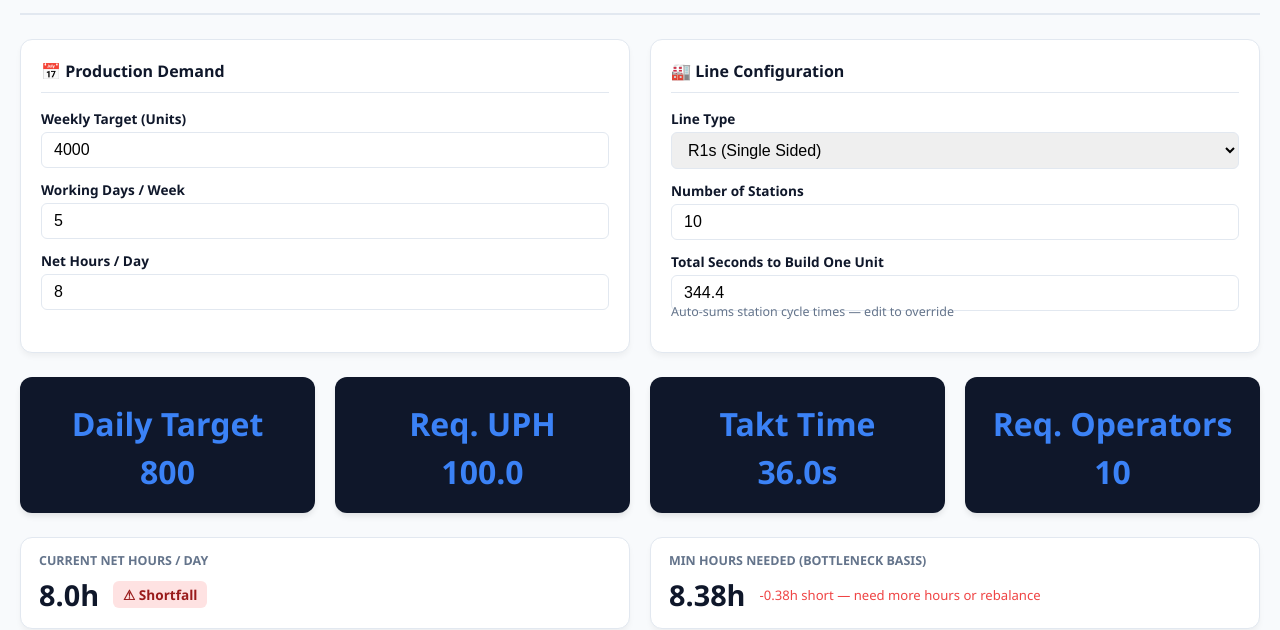
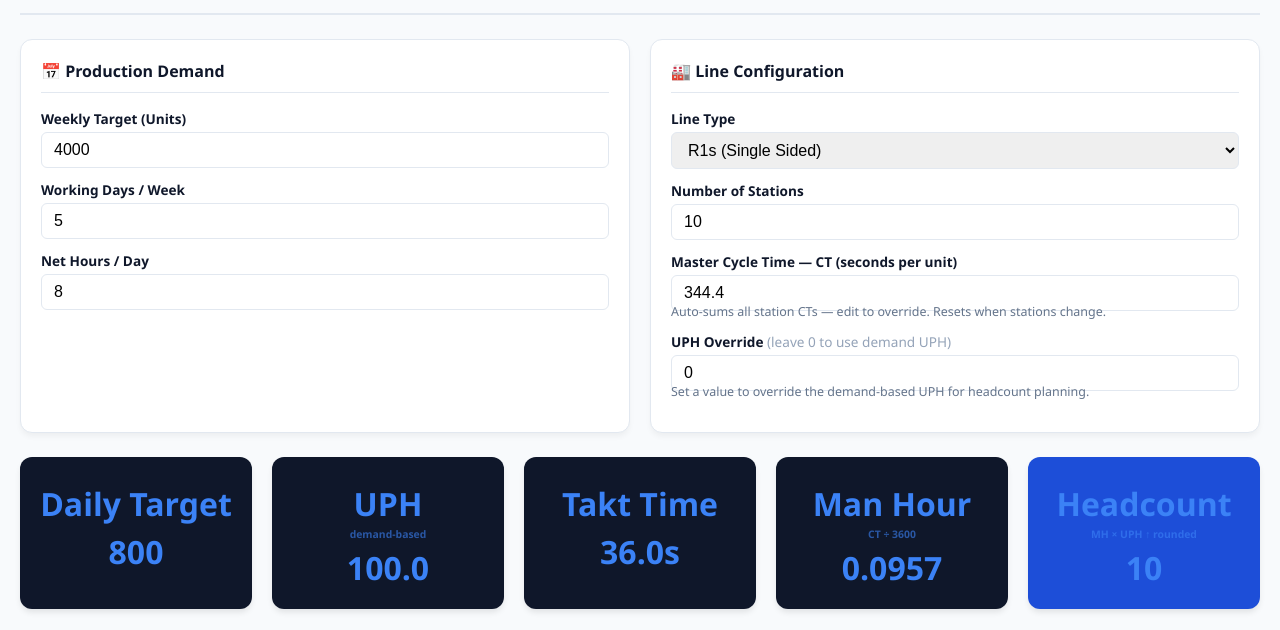
Before and after one commit to Maneeshreddy0208/maneesh, a plain HTML site: page Forcast.html in a window 1280 px wide. Shown: the part 307-937 px from the top of the page. Drawn offline with nearby package versions, Linux system fonts and the light colour scheme.

Commit message:
Update Forcast.html

```diff
--- a/Forcast.html
+++ b/Forcast.html
@@ -139,9 +139,14 @@ if (!window.location.search.includes('token=securelink123')) {
                 <input type="number" id="seats" value="10" min="1" max="50" oninput="calculate()">
             </div>
             <div class="input-group">
-                <label>Total Seconds to Build One Unit</label>
+                <label>Master Cycle Time — CT (seconds per unit)</label>
                 <input type="number" id="totalBuildTime" value="400" oninput="onBuildTimeInput()">
-                <p class="hint-text">Auto-sums station cycle times — edit to override</p>
+                <p class="hint-text">Auto-sums all station CTs — edit to override. Resets when stations change.</p>
+            </div>
+            <div class="input-group">
+                <label>UPH Override <span style="font-weight:400;color:#94a3b8">(leave 0 to use demand UPH)</span></label>
+                <input type="number" id="uphOverride" value="0" min="0" step="0.1" oninput="calculate()">
+                <p class="hint-text">Set a value to override the demand-based UPH for headcount planning.</p>
             </div>
         </div>
     </div>
@@ -153,7 +158,7 @@ if (!window.location.search.includes('token=securelink123')) {
             <span id="val-daily">0</span>
         </div>
         <div class="stat-box">
-            <span class="stat-label">Req. UPH</span>
+            <span class="stat-label">UPH <span id="uph-source-label" style="font-size:0.65rem;opacity:.6;display:block;margin-top:2px">demand-based</span></span>
             <span id="val-uph">0</span>
         </div>
         <div class="stat-box">
@@ -161,9 +166,23 @@ if (!window.location.search.includes('token=securelink123')) {
             <span id="val-takt">0s</span>
         </div>
         <div class="stat-box">
-            <span class="stat-label">Req. Operators</span>
+            <span class="stat-label">Man Hour <span style="font-size:0.65rem;opacity:.6;display:block;margin-top:2px">CT ÷ 3600</span></span>
+            <span id="val-manhour">0</span>
+        </div>
+        <div class="stat-box" style="background:#1d4ed8">
+            <span class="stat-label">Headcount <span style="font-size:0.65rem;opacity:.6;display:block;margin-top:2px">MH × UPH ↑ rounded</span></span>
             <span id="val-ops">0</span>
         </div>
+    </div>
+
+    <!-- Formula breakdown strip -->
+    <div style="background:#f1f5f9;border:1px solid var(--border);border-radius:8px;padding:10px 16px;margin-bottom:16px;font-size:0.82rem;color:#475569;display:flex;flex-wrap:wrap;gap:6px;align-items:center">
+        <strong style="color:var(--primary)">Formula chain:</strong>
+        <span>UPH = Daily ÷ Hours</span><span style="opacity:.4">→</span>
+        <span>Takt = 3600 ÷ UPH</span><span style="opacity:.4">→</span>
+        <span>Man Hour = CT ÷ 3600</span><span style="opacity:.4">→</span>
+        <span><strong style="color:#1d4ed8">Headcount = Man Hour × UPH</strong> (⌈rounded up⌉)</span>
+        <span style="margin-left:auto;font-style:italic;opacity:.6" id="val-formula-live"></span>
     </div>
 
     <!-- Hours status row -->
@@ -445,10 +464,15 @@ if (!window.location.search.includes('token=securelink123')) {
     function catColor(id) { const c = catById(id); return c ? c.color : '#94a3b8'; }
     function catName(id)  { const c = catById(id); return c ? c.name  : 'Uncategorised'; }
 
+    function calcUPH() {
+        const overrideVal = parseFloat(document.getElementById('uphOverride').value) || 0;
+        if (overrideVal > 0) return overrideVal;
+        const daily = Math.ceil(state.target / state.days);
+        return daily / state.hours;
+    }
+
     function calcTakt() {
-        const daily = Math.ceil(state.target / state.days);
-        const uph   = daily / state.hours;
-        return 3600 / uph;
+        return 3600 / calcUPH();
     }
 
     function sumCycleTimes() {
@@ -467,9 +491,15 @@ if (!window.location.search.includes('token=securelink123')) {
         state.seats    = parseInt(document.getElementById('seats').value)     || 1;
         state.lineType = document.getElementById('lineType').value;
 
-        const daily = Math.ceil(state.target / state.days);
-        const uph   = daily / state.hours;
-        const takt  = 3600 / uph;
+        const daily       = Math.ceil(state.target / state.days);
+        const demandUPH   = daily / state.hours;
+        const uphOverride = parseFloat(document.getElementById('uphOverride').value) || 0;
+        const uph         = uphOverride > 0 ? uphOverride : demandUPH;
+        const takt        = 3600 / uph;
+
+        // UPH source label
+        document.getElementById('uph-source-label').textContent =
+            uphOverride > 0 ? 'overridden' : 'demand-based';
 
         // Initialise station data for new stations
         while (state.stationCycleTimes.length < state.seats) {
@@ -487,22 +517,36 @@ if (!window.location.search.includes('token=securelink123')) {
             }
         }
 
-        // Build time field: auto-sum unless overridden
+        // Master CT: auto-sum unless manually overridden
+        // Reset override when stations change (sum changes due to WE edits)
+        const autoSum = sumCycleTimes();
         if (!state.buildTimeOverride) {
-            document.getElementById('totalBuildTime').value = sumCycleTimes().toFixed(1);
-        }
-        const buildTime = parseFloat(document.getElementById('totalBuildTime').value) || sumCycleTimes() || 1;
-        const reqOps = Math.ceil(buildTime / takt);
-
-        document.getElementById('val-daily').innerText = daily;
-        document.getElementById('val-uph').innerText   = uph.toFixed(1);
-        document.getElementById('val-takt').innerText  = takt.toFixed(1) + 's';
-        document.getElementById('val-ops').innerText   = reqOps;
+            document.getElementById('totalBuildTime').value = autoSum.toFixed(1);
+        }
+        const masterCT = parseFloat(document.getElementById('totalBuildTime').value) || autoSum || 1;
+
+        // ── Headcount formula chain ──────────────────────────────────────────
+        // Man Hour  = Master CT ÷ 3600
+        // Headcount = Man Hour × UPH  → ceiling
+        const manHour   = masterCT / 3600;
+        const hcExact   = manHour * uph;
+        const headcount = Math.ceil(hcExact);
+
+        // Update stat boxes
+        document.getElementById('val-daily').innerText   = daily;
+        document.getElementById('val-uph').innerText     = uph.toFixed(1);
+        document.getElementById('val-takt').innerText    = takt.toFixed(1) + 's';
+        document.getElementById('val-manhour').innerText = manHour.toFixed(4);
+        document.getElementById('val-ops').innerText     = headcount;
+
+        // Live formula strip
+        document.getElementById('val-formula-live').textContent =
+            `(${masterCT.toFixed(1)}s ÷ 3600) × ${uph.toFixed(1)} = ${hcExact.toFixed(2)} → ⌈${headcount}⌉ HC`;
 
         updateHoursPanel(takt);
         updateTableAndCharts(takt);
         calculateEfficiency();
-        generateAIInsights(takt, uph, reqOps, daily);
+        generateAIInsights(takt, uph, headcount, daily);
     }
 
     function updateTableAndCharts(takt) {
@@ -689,15 +733,15 @@ if (!window.location.search.includes('token=securelink123')) {
     }
 
     function calculateEfficiency() {
-        const cur    = parseFloat(document.getElementById('current-ops').value) || 1;
-        const reqOps = parseFloat(document.getElementById('val-ops').innerText) || 1;
-        document.getElementById('efficiency').value = ((reqOps / cur) * 100).toFixed(1) + '%';
-    }
-
-    function generateAIInsights(takt, uph, reqOps, daily) {
+        const cur       = parseFloat(document.getElementById('current-ops').value) || 1;
+        const headcount = parseFloat(document.getElementById('val-ops').innerText) || 1;
+        document.getElementById('efficiency').value = ((headcount / cur) * 100).toFixed(1) + '%';
+    }
+
+    function generateAIInsights(takt, uph, headcount, daily) {
         const over  = state.stationCycleTimes.slice(0, state.seats).filter(t => parseFloat(t) > takt).length;
         const cur   = parseFloat(document.getElementById('current-ops').value) || 1;
-        const eff   = (reqOps / cur) * 100;
+        const eff   = (headcount / cur) * 100;
         const br    = parseFloat(document.getElementById('balance-rate').value) || 80;
         const avgC  = parseFloat(document.getElementById('avg-cycle').value) || takt;
         let ins = [];
@@ -706,11 +750,11 @@ if (!window.location.search.includes('token=securelink123')) {
             ins.push(`<strong>🚨 Critical:</strong> ${over} station(s) exceed takt time — line starvation risk. Click station bars in the Yamazumi to rebalance work elements.`);
         }
         if (eff > 100) {
-            ins.push(`<strong>⚠️ Understaffed:</strong> Need ${reqOps} operators, have ${Math.round(cur)}. Add ${reqOps - Math.round(cur)} more to hit ${daily} units/day.`);
+            ins.push(`<strong>⚠️ Understaffed:</strong> Required headcount is ${headcount}, current operators ${Math.round(cur)}. Add ${headcount - Math.round(cur)} more to hit ${daily} units/day.`);
         } else if (eff < 70) {
             ins.push(`<strong>✅ Overstaffed:</strong> Only ${Math.round(eff)}% utilisation. Consider reducing operators or raising weekly target.`);
         } else {
-            ins.push(`<strong>📊 Staffing balanced:</strong> ${Math.round(eff)}% utilisation — well aligned to target.`);
+            ins.push(`<strong>📊 Headcount balanced:</strong> ${Math.round(eff)}% utilisation — well aligned to target.`);
         }
         if (br < 75) {
             ins.push(`<strong>📉 Poor balance rate:</strong> ${br}% — redistributing work elements could recover up to ${(100 - br).toFixed(1)}% efficiency.`);
@@ -718,6 +762,8 @@ if (!window.location.search.includes('token=securelink123')) {
         if (avgC < takt * 0.7) {
             ins.push(`<strong>💪 Headroom detected:</strong> Average cycle time is well below takt. Consider raising the weekly target.`);
         }
+        const manHour = parseFloat(document.getElementById('val-manhour').innerText) || 0;
+        ins.push(`<strong>📐 Formula check:</strong> CT=${parseFloat(document.getElementById('totalBuildTime').value).toFixed(1)}s → MH=${manHour.toFixed(4)} → HC=${manHour.toFixed(4)} × ${uph.toFixed(1)} UPH = <strong>${(manHour*uph).toFixed(2)} → ⌈${headcount}⌉</strong>`);
 
         document.getElementById('aiInsights').innerHTML = ins.map(t => `<div class="ai-suggestion">${t}</div>`).join('');
     }
@@ -1126,6 +1172,7 @@ if (!window.location.search.includes('token=securelink123')) {
         document.getElementById('seats').value       = 10;
         document.getElementById('current-ops').value = 8;
         document.getElementById('lineType').value    = 'R1s';
+        document.getElementById('uphOverride').value = 0;
         calculate();
     }
 
@@ -1314,7 +1361,7 @@ if (!window.location.search.includes('token=securelink123')) {
         state.stationCycleTimes[srcStationIdx]  = srcWes.length
             ? srcWes.reduce((a, b)  => a + b.duration, 0).toFixed(1) : '0.0';
         state.stationCycleTimes[destStationIdx] = destWes.reduce((a, b) => a + b.duration, 0).toFixed(1);
-        state.buildTimeOverride = false;
+        state.buildTimeOverride = false;  // reset so master CT re-syncs to new sum
 
         // Recalculate all metrics
         calculate();
@@ -1540,6 +1587,7 @@ if (!window.location.search.includes('token=securelink123')) {
             categories:         JSON.parse(JSON.stringify(state.categories)),
             buildTimeOverride:  state.buildTimeOverride,
             totalBuildTime:     parseFloat(document.getElementById('totalBuildTime').value) || 0,
+            uphOverride:        parseFloat(document.getElementById('uphOverride').value) || 0,
             currentOps:         parseFloat(document.getElementById('current-ops').value) || 8
         };
     }
@@ -1562,6 +1610,7 @@ if (!window.location.search.includes('token=securelink123')) {
         document.getElementById('seats').value       = state.seats;
         document.getElementById('lineType').value    = state.lineType;
         document.getElementById('current-ops').value = snap.currentOps ?? 8;
+        document.getElementById('uphOverride').value = snap.uphOverride ?? 0;
         if (snap.totalBuildTime) {
             document.getElementById('totalBuildTime').value = snap.totalBuildTime;
         }
```
